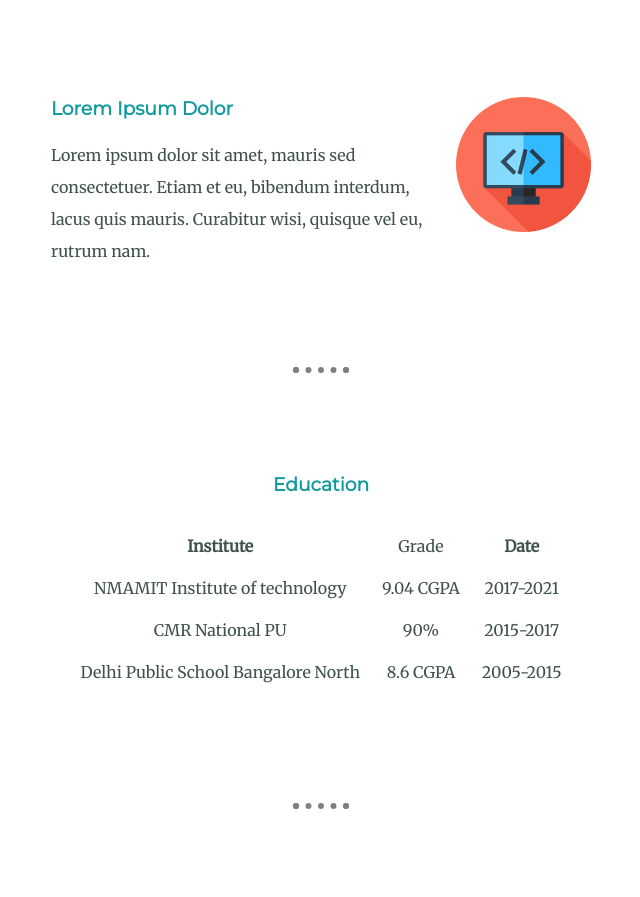
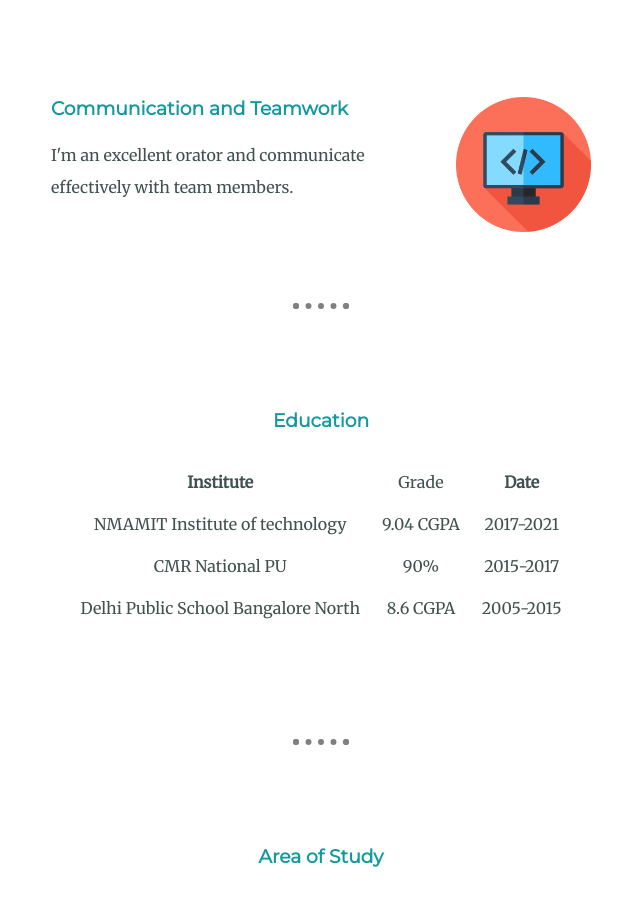
Before and after one commit to Rohitjk/Resume-Website, a plain HTML site: page index.html in a window 1280 px wide. Shown: the part 1869-2766 px from the top of the page, without its empty margins (319-959 px from the left). Drawn offline with Linux system fonts and the light colour scheme.

Commit message:
Update index.html

```diff
--- a/index.html
+++ b/index.html
@@ -31,8 +31,8 @@
       </div>
       <div class="skill-row">
         <img class="programmer-photo" src="images/programmer.png" alt="programmer-photo">
-        <h3>Lorem Ipsum Dolor</h3>
-        <p>Lorem ipsum dolor sit amet, mauris sed consectetuer. Etiam et eu, bibendum interdum, lacus quis mauris. Curabitur wisi, quisque vel eu, rutrum nam.</p>
+        <h3>Communication and Teamwork</h3>
+        <p>I'm an excellent orator and communicate effectively with team members.</p>
       </div>
     </div>
     <hr>
```
